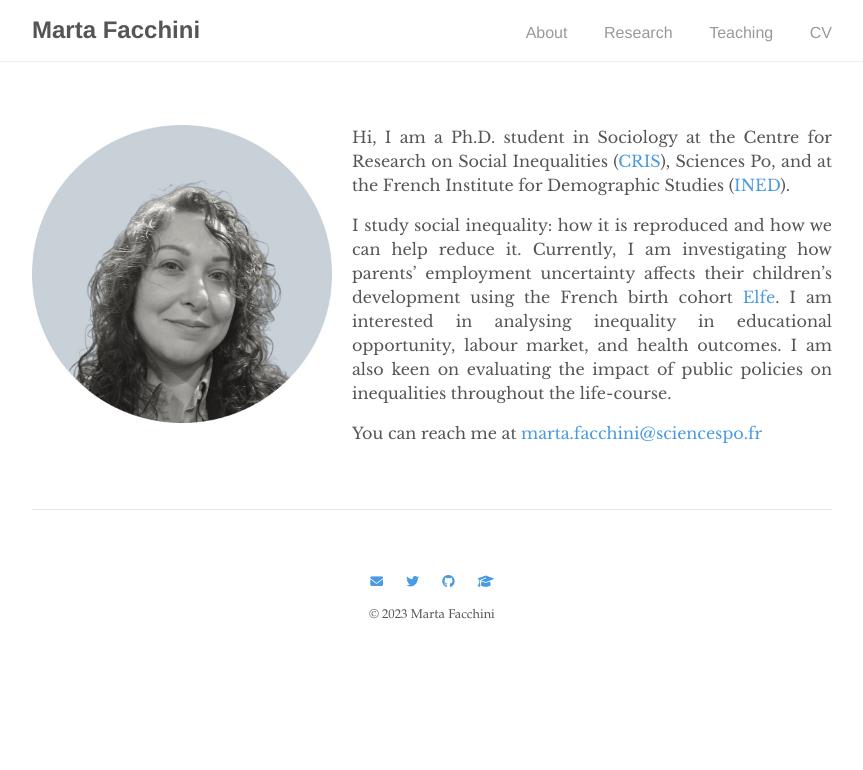
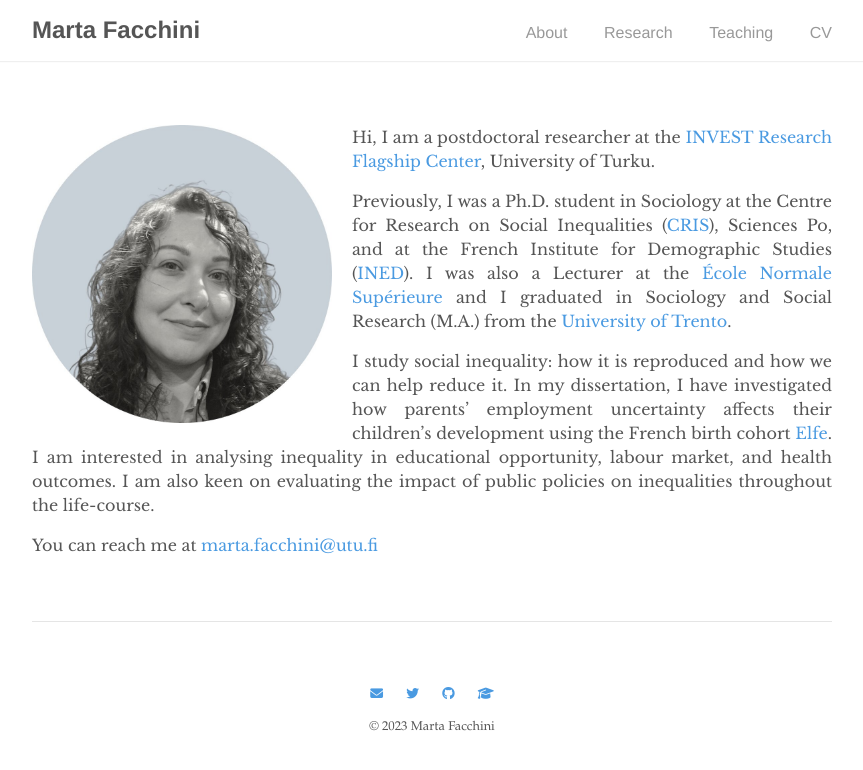
Before and after one commit to martafacchini/martafacchini.github.io, a Jekyll site: the page built from _pages/about.md, in a window 1280 px wide. Shown: the top 770 px of the page, without its empty margins (208-1071 px from the left). Built offline with Jekyll 4.4.1, drawn with Linux system fonts in a browser that asks for light colours; nearby versions of some CDN libraries.

Commit message:
Update about.md
postdoc

```diff
--- a/_pages/about.md
+++ b/_pages/about.md
@@ -9,9 +9,11 @@ permalink: /about/
 <img align="left" src="/assets/marta_facchini.jpg" alt="Photo of Marta Facchini" style="margin-right: 20px;width: 300px; height: auto;">
 
 
-Hi, I am a Ph.D. student in Sociology at the Centre for Research on Social Inequalities ([CRIS](https://www.sciencespo.fr/osc/en.html)), Sciences Po, and at the French Institute for Demographic Studies ([INED](https://www.ined.fr/en/)).
+Hi, I am a postdoctoral researcher at the [INVEST Research Flagship Center](https://invest.utu.fi/), University of Turku.
+
+Previously, I was a Ph.D. student in Sociology at the Centre for Research on Social Inequalities ([CRIS](https://www.sciencespo.fr/osc/en.html)), Sciences Po, and at the French Institute for Demographic Studies ([INED](https://www.ined.fr/en/)). I was also a Lecturer at the [École Normale Supérieure](https://www.ens.psl.eu/en) and I graduated in Sociology and Social Research (M.A.) from the [University of Trento](https://www.sociologia.unitn.it/en).
 
 
-I study social inequality: how it is reproduced and how we can help reduce it. Currently, I am investigating how parents' employment uncertainty affects their children's development using the French birth cohort [Elfe](https://www.elfe-france.fr/en/). I am interested in analysing inequality in educational opportunity, labour market, and health outcomes. I am also keen on evaluating the impact of public policies on inequalities throughout the life-course.
+I study social inequality: how it is reproduced and how we can help reduce it. In my dissertation, I have investigated how parents' employment uncertainty affects their children's development using the French birth cohort [Elfe](https://www.elfe-france.fr/en/). I am interested in analysing inequality in educational opportunity, labour market, and health outcomes. I am also keen on evaluating the impact of public policies on inequalities throughout the life-course.
 
-You can reach me at <a href="mailto:marta.facchini@sciencespo.fr">marta.facchini@sciencespo.fr</a>
+You can reach me at <a href="mailto:marta.facchini@sciencespo.fr">marta.facchini@utu.fi</a>
```
